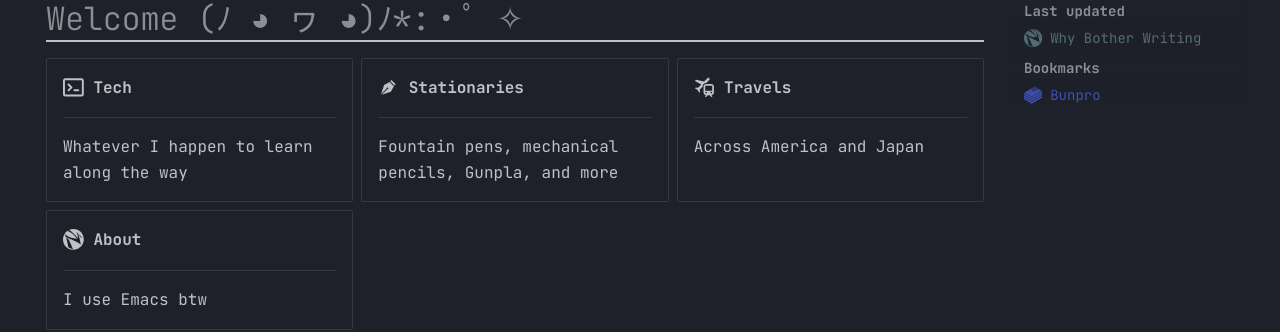
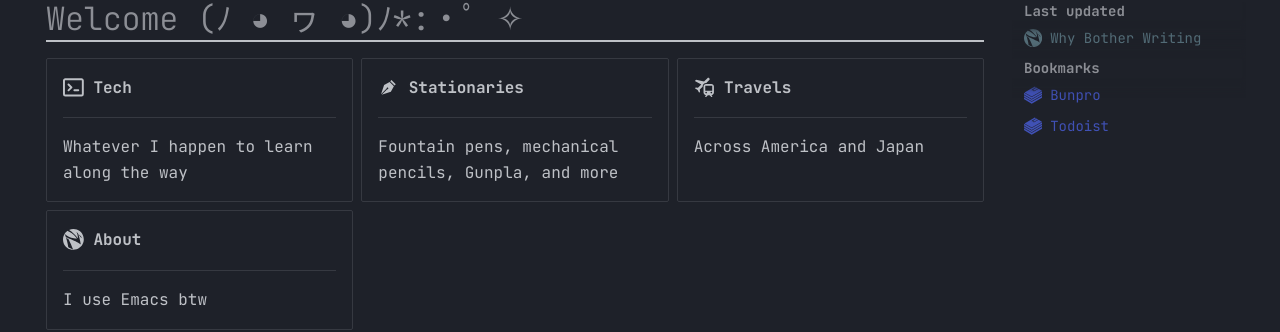
Before and after one commit to Serralq/Project-Norn, an MkDocs documentation site: the page built from docs/index.md, in a window 1280 px wide. Shown: the part 148-480 px from the top of the page. Built offline with MkDocs 1.6.1 and Material for MkDocs 9.7.7, drawn with Linux system fonts in a browser that asks for light colours; plug-ins that fetch from the network failed and are left out.

Commit message:
Add todoist bookmark

```diff
--- a/docs/overrides/unique/index.html
+++ b/docs/overrides/unique/index.html
@@ -93,6 +93,19 @@
               Bunpro
               </a>
           </li>
+
+          <li class="md-nav__item">
+            <a
+              class="md-nav__link custom_link"
+              href="https://app.todoist.com/app/inbox"
+              style="color: #4051b5"
+            >
+              <span class="twemoji">
+<svg xmlns="http://www.w3.org/2000/svg" viewBox="0 0 24 24"><path d="M.301 17.615c-.13-.34-.522-1.512-.133-2.432l9.827 5.674a.329.329 0 0 0 .33 0L24 12.962v2.354l-13.84 7.99L.3 17.615zm-.11-8.652c-.288.877.015 2.058.124 2.426l9.845 5.684L24 9.083V6.726l-13.675 7.896a.329.329 0 0 1-.33 0L.19 8.963zm13.17-1.936a.332.332 0 0 1-.485-.207l-.28-1.133-2.126-.176a.33.33 0 0 1-.138-.614l5.578-3.22-1.702-.983-13.51 7.8 9.462 5.462 13.51-7.8-4.4-2.54-5.91 3.41zm-.182-1.729.232.938 5.198-3.001-2.04-1.178-4.993 2.884 1.31.108a.33.33 0 0 1 .293.25zM24 9.845 10.325 17.74a.329.329 0 0 1-.33 0L.168 12.067c-.39.919.003 2.091.133 2.43l9.859 5.693L24 12.2V9.844z"></path></svg>
+              </span>
+              Todoist
+              </a>
+          </li>
           </ul>
       </nav>
     </div>
```
